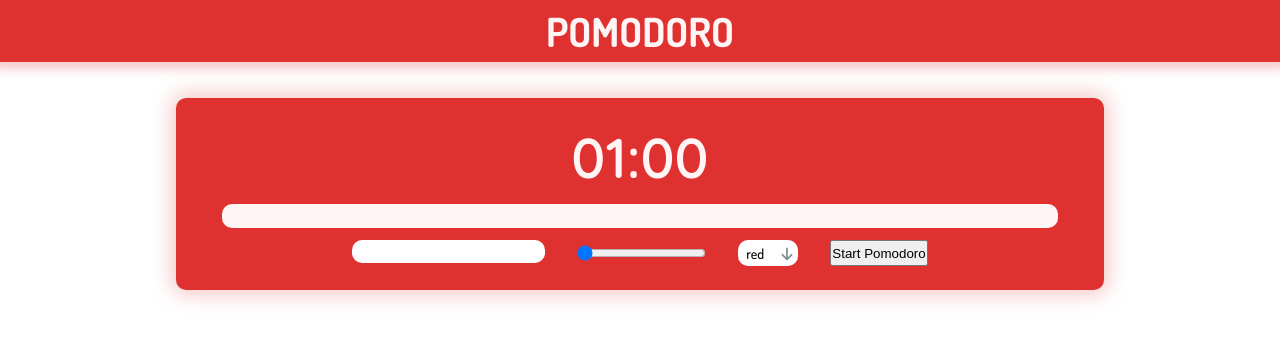
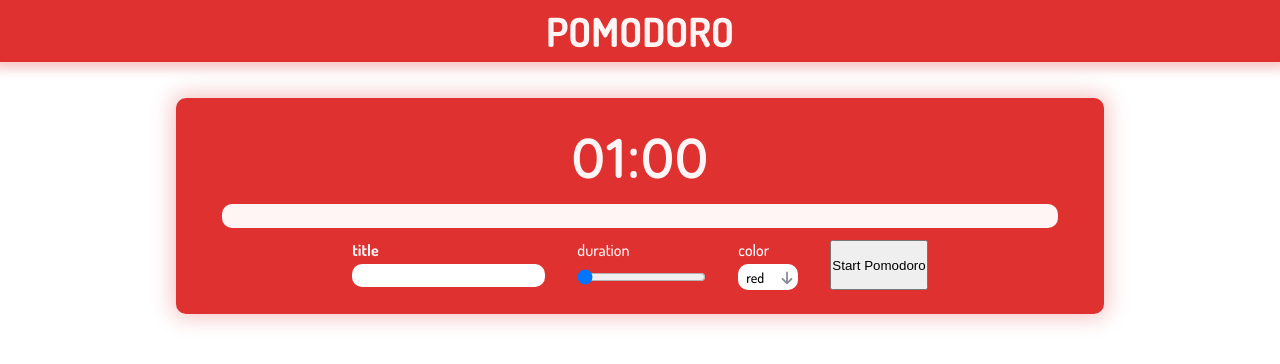
Before and after one commit to ersinnamal/pomodoro, a React (Create React App) app: page / in a window 1280 px wide. Shown: the top 364 px of the page. Built offline with nearby package versions, Linux system fonts and the light colour scheme.

Commit message:
Timer controls

```diff
--- a/src/components/Timer/Timer.js
+++ b/src/components/Timer/Timer.js
@@ -90,14 +90,15 @@ const Timer = () => {
         ></div>
       </div>
       <div className={classes.controls}>
-        <Input {...titleProps} />
+        <Input label="title" {...titleProps} />
         <Range
           {...rangeProps}
           color={colorInputValue}
           min="1"
           max={isBreak ? 45 : 90}
+          label="duration"
         />
-        <Select {...colorProps} options={["red", "blue"]} />
+        <Select {...colorProps} options={["red", "blue"]} label="color" />
         <button onClick={clickHandler}>
           {timer ? "Stop" : "Start"} {isBreak ? "Break" : "Pomodoro"}
         </button>
--- a/src/components/UI/Input/Input.module.css
+++ b/src/components/UI/Input/Input.module.css
@@ -1,7 +1,7 @@
 .container {
   display: flex;
   flex-direction: column;
-  gap: 1.2rem;
+  gap: 0.4rem;
 }
 
 .input {
@@ -10,3 +10,7 @@
   outline: none;
   border: none;
 }
+
+.label {
+  font-weight: 600;
+}
--- a/src/components/UI/Range/Range.js
+++ b/src/components/UI/Range/Range.js
@@ -2,11 +2,15 @@ import classes from "./Range.module.css";
 
 const Range = (props) => {
   return (
-    <input
-      {...props}
-      className={`${classes.range} + ${classes["range--" + props.color]}`}
-      type="range"
-    />
+    <div className={classes.container}>
+      {props.label && <label className={classes.label}>{props.label}</label>}
+
+      <input
+        {...props}
+        className={`${classes.range} + ${classes["range--" + props.color]}`}
+        type="range"
+      />
+    </div>
   );
 };
 
--- a/src/components/UI/Range/Range.module.css
+++ b/src/components/UI/Range/Range.module.css
@@ -1,6 +1,13 @@
+.container {
+  display: flex;
+  flex-direction: column;
+  gap: 0.4rem;
+}
+
 .range {
   border-radius: 1rem;
   overflow: hidden;
+  height: 100%;
 }
 .range--red {
   background-color: var(--red-0);
--- a/src/components/UI/Select/Select.js
+++ b/src/components/UI/Select/Select.js
@@ -15,7 +15,7 @@ const Select = (props) => {
 
   return (
     <div className={classes.container}>
-      {props.label && <label>{props.label}</label>}
+      {props.label && <label className={classes.label}>{props.label}</label>}
       <div
         onClick={showOptionsHandler}
         className={`${classes.select} ${
--- a/src/components/UI/Select/Select.module.css
+++ b/src/components/UI/Select/Select.module.css
@@ -2,6 +2,9 @@
   position: relative;
   width: 6rem;
   color: black;
+  display: flex;
+  flex-direction: column;
+  gap: 0.4rem;
 }
 
 .select {
@@ -32,7 +35,8 @@
 
 .options {
   position: absolute;
-  background-color: white;
+  top: 99%;
+  background-color: #dee2e6;
   border-bottom-left-radius: 1rem;
   border-bottom-right-radius: 1rem;
   overflow: hidden;
@@ -44,6 +48,10 @@
 }
 
 .option:hover {
-  background-color: red;
+  background-color: #e9ecef;
   cursor: pointer;
 }
+
+.label {
+  color: white;
+}
```
